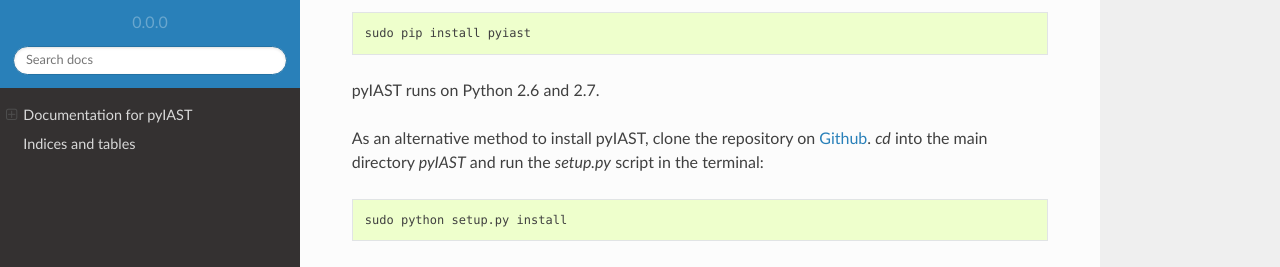
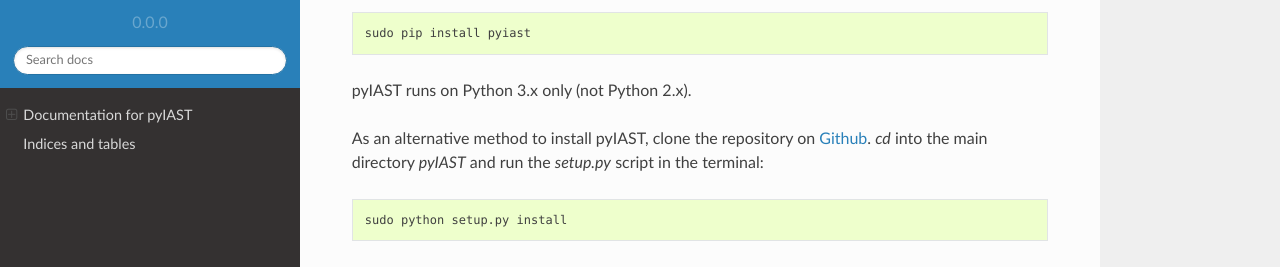
Before and after one commit to CorySimon/pyIAST, a Sphinx documentation site: the page built from docs/index.rst, in a window 1280 px wide and 900 px high, scrolled down 1780 px. Shown: the part 177-444 px from the top of the window. Built offline with Sphinx 7.4.7 and the Read the Docs theme 2.0.0, drawn with Linux system fonts in a browser that asks for light colours.

Commit message:
noted python 3

```diff
--- a/docs/index.rst
+++ b/docs/index.rst
@@ -49,7 +49,7 @@ To install pyIAST, use the Python package manager `pip <https://pypi.python.org/
 
    sudo pip install pyiast
 
-pyIAST runs on Python 2.6 and 2.7.
+pyIAST runs on Python 3.x only (not Python 2.x).
 
 As an alternative method to install pyIAST, clone the repository on `Github <https://github.com/CorySimon/pyIAST>`_. `cd` into the main directory `pyIAST` and run the `setup.py` script in the terminal:
 
```
